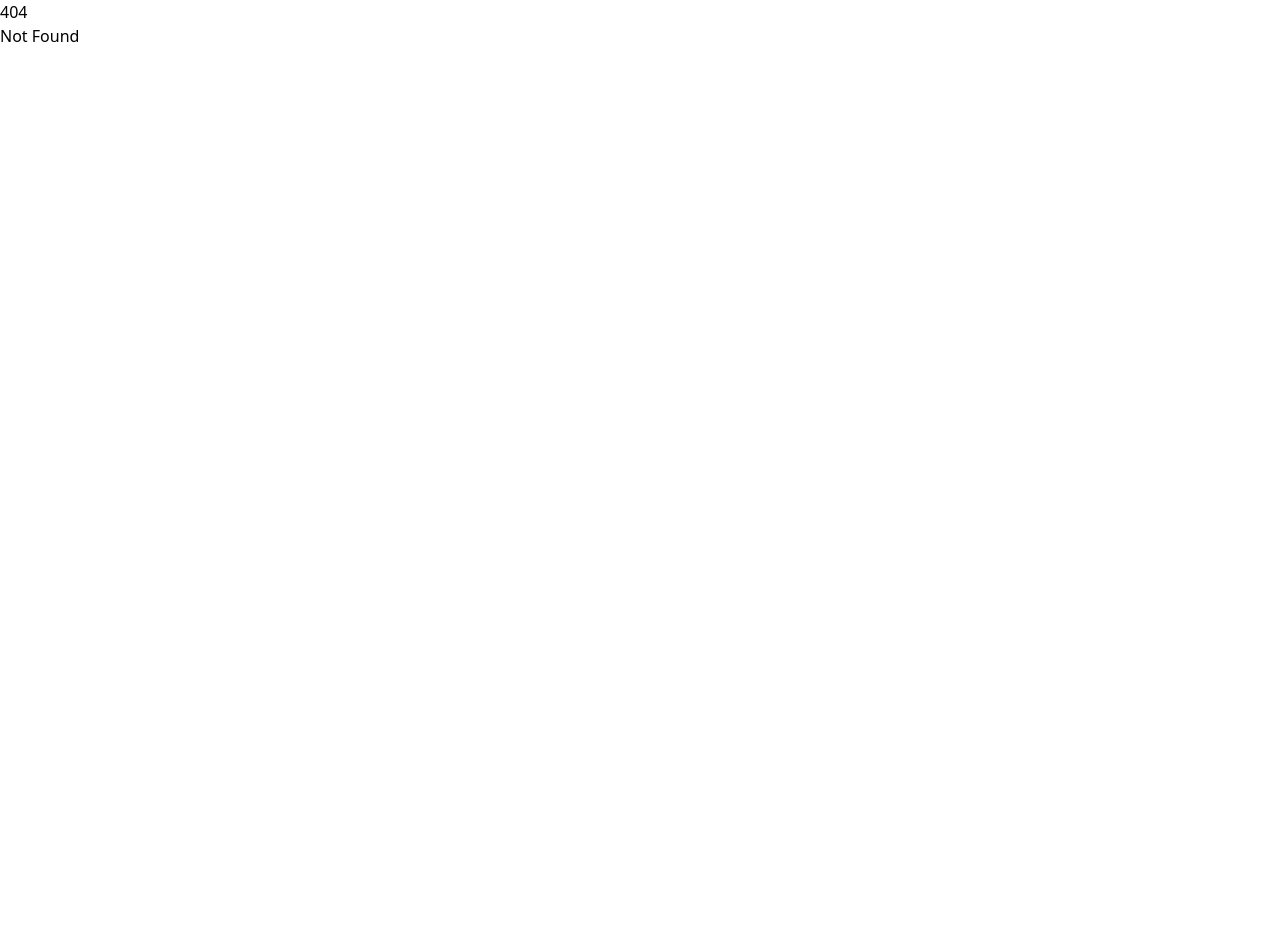
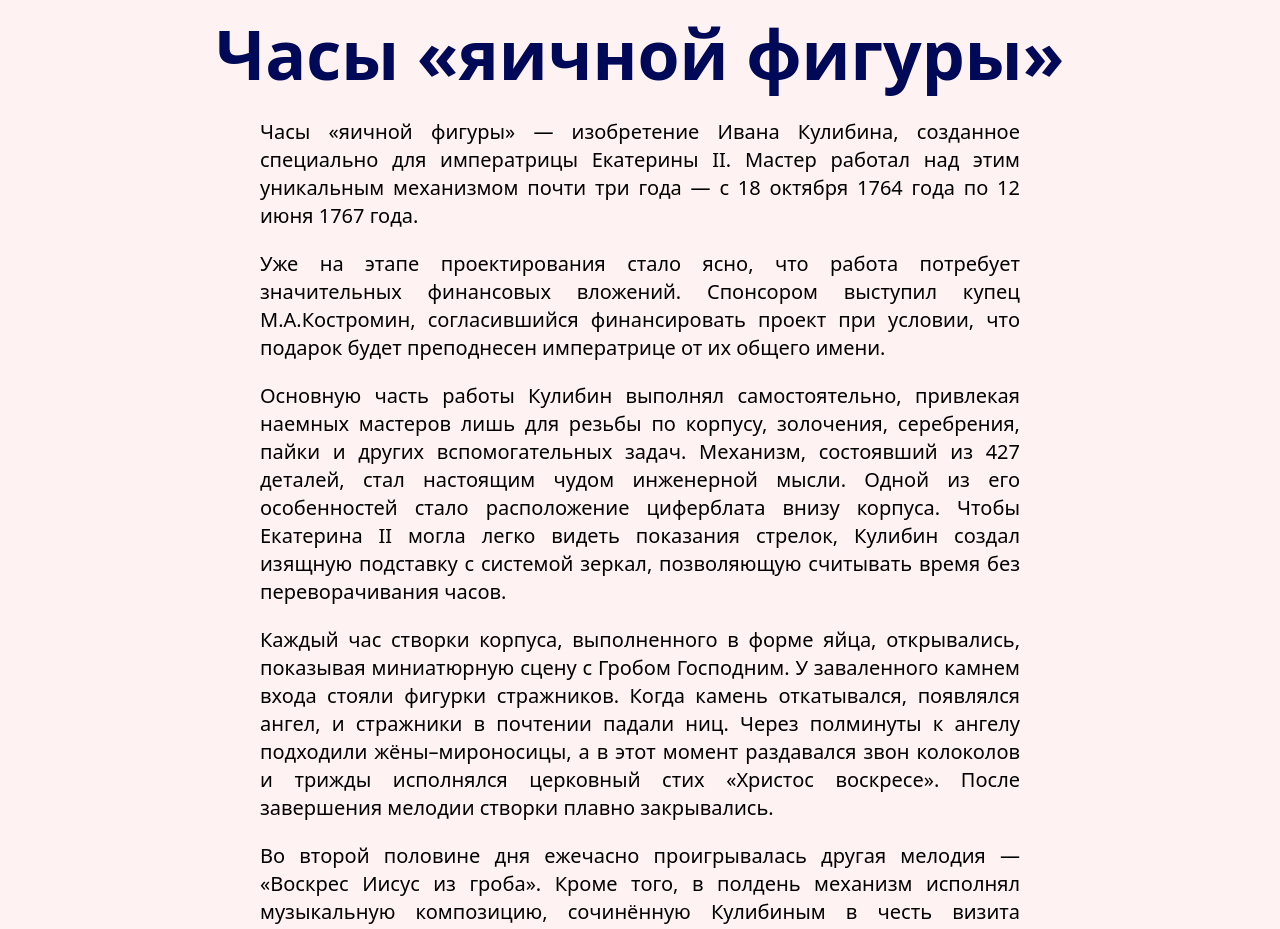
Before and after one commit to itmo-kulibin/kulibin-first, a SvelteKit app: page /article/egg-shaped-watch in a window 1280 px wide. Before the commit this address had no page. Shown: the top 929 px of the page. Before the commit the page ends 800 px from the top, so only its background shows below. Built offline with nearby package versions, Linux system fonts and the light colour scheme.

Commit message:
Сверстал страницу article/egg-shaped-watch

```diff
--- /dev/null
+++ b/src/routes/article/egg-shaped-watch/+page.svelte
@@ -0,0 +1,105 @@
+<script>
+    export let imageSrc = "/images/Kulibin_egg_watch.jpg";
+</script>
+
+<main class="main-content">
+    <h2>Часы «яичной фигуры»</h2>
+    <div class="info-text">
+        <p>
+            Часы «яичной фигуры» — изобретение Ивана Кулибина, созданное специально для императрицы Екатерины II.
+            Мастер работал над этим уникальным механизмом почти три года — с 18 октября 1764 года по 12 июня 1767 года.
+        </p>
+        <p>
+            Уже на этапе проектирования стало ясно, что работа потребует значительных финансовых вложений.
+            Спонсором выступил купец М.А.Костромин, согласившийся финансировать проект при условии,
+            что подарок будет преподнесен императрице от их общего имени.
+        </p>
+        <p>
+            Основную часть работы Кулибин выполнял самостоятельно, привлекая наемных мастеров лишь для резьбы по корпусу,
+            золочения, серебрения, пайки и других вспомогательных задач. Механизм, состоявший из 427 деталей,
+            стал настоящим чудом инженерной мысли. Одной из его особенностей стало расположение циферблата внизу корпуса.
+            Чтобы Екатерина II могла легко видеть показания стрелок, Кулибин создал изящную подставку с системой зеркал,
+            позволяющую считывать время без переворачивания часов.
+        </p>
+        <p>
+            Каждый час створки корпуса, выполненного в форме яйца, открывались, показывая миниатюрную сцену с Гробом Господним.
+            У заваленного камнем входа стояли фигурки стражников. Когда камень откатывался, появлялся ангел,
+            и стражники в почтении падали ниц. Через полминуты к ангелу подходили жёны–мироносицы,
+            а в этот момент раздавался звон колоколов и трижды исполнялся церковный стих «Христос воскресе».
+            После завершения мелодии створки плавно закрывались.
+        </p>
+        <p>
+            Во второй половине дня ежечасно проигрывалась другая мелодия — «Воскрес Иисус из гроба».
+            Кроме того, в полдень механизм исполнял музыкальную композицию, сочинённую Кулибиным в честь визита
+            Екатерины II в Нижний Новгород.
+        </p>
+        <p>
+            Часы были сконструированы таким образом, что позволяли прослушать любую из трёх музыкальных пьес в любое время.
+            Это стало возможным благодаря внутреннему разделению на три отдельных специальных механизма и трём независимым заводам:
+            часовому, боевому и курантовому.
+        </p>
+        <p>
+            На протяжении 30 лет, пока за часами ухаживал сам Иван Кулибин, они работали без сбоев.
+            Однако после передачи механизма И.Ф.Буссе часы вышли из строя. Ремонт занял три года —
+            сложность заключалась в чрезвычайно мелких деталях, а зрение Кулибина ухудшилось.
+            После завершения ремонта мастер составил подробную инструкцию по уходу за часами,
+            чтобы сохранить их уникальный механизм.
+        </p>
+        <p>
+            Сегодня эти часы можно увидеть в коллекции Государственного Эрмитажа.
+        </p>
+    </div>
+    <img src={imageSrc} alt="Часы яичной фигуры" class="drawing" />
+</main>
+
+<style>
+    .main-content {
+        margin: 0 auto;
+        text-align: center;
+        background: #FFF2F2;
+        color: #000000;
+        padding: 20px;
+    }
+    .drawing {
+        position: relative;
+        width: 600px;
+        height: 400px;
+        overflow: hidden;
+        margin: 0 auto 30px auto;
+        object-fit: contain;
+    }
+    .info-text {
+        font-size: 20px;
+        max-width: 800px;
+        line-height: 1.4;
+        text-align: left;
+        margin: 0 auto;
+        padding: 0 20px;
+    }
+    h2 {
+        font-size: 68px;
+        font-weight: bold;
+        margin-bottom: 30px;
+        color: #000957;
+        line-height: 1;
+    }
+    p {
+        padding-bottom: 20px;
+        text-align: justify;
+    }
+    @media (max-width: 700px) {
+        .drawing {
+            width: 100%;
+            height: auto;
+            aspect-ratio: 3/2;
+        }
+    }
+    @media (max-width: 500px) {
+        h2 {
+            font-size: 38px;
+        }
+        .info-text {
+            font-size: 18px;
+        }
+    }
+</style>
```
Also changed, not shown: static/images/Kulibin_egg_watch.jpg (added).
